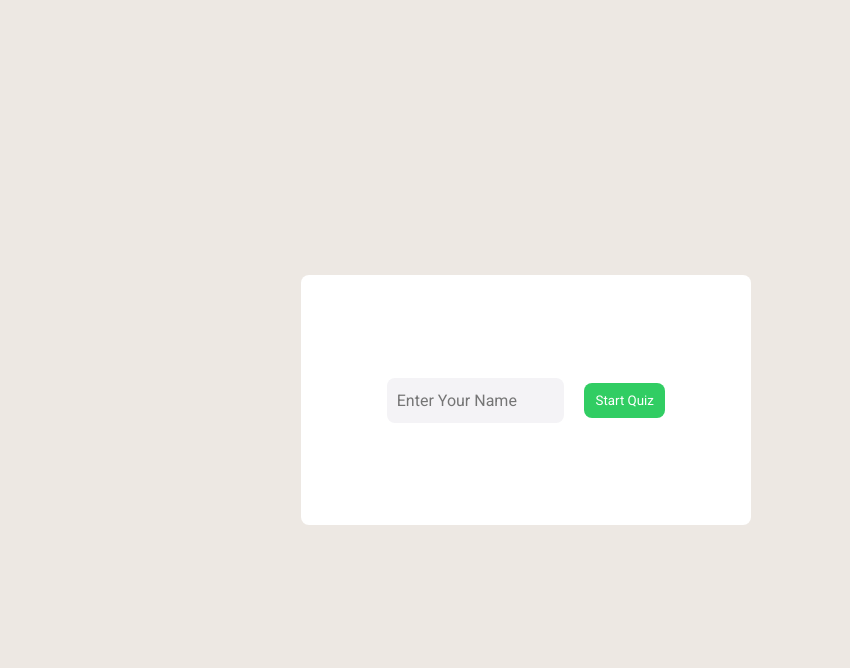
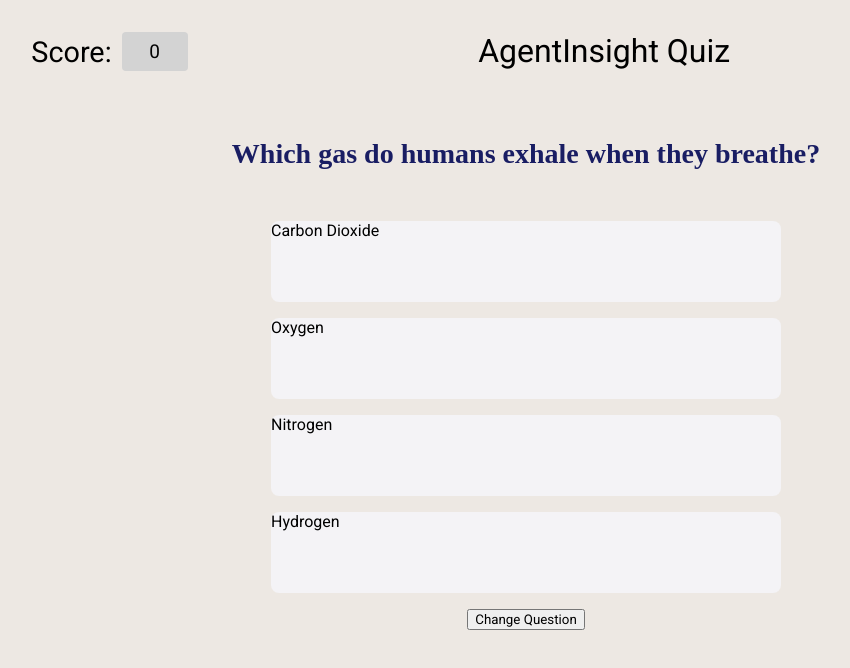
Before and after one commit to kanishkcs/agentInsights-assighnment, a React (Vite) app: page / in a window 1280 px wide. Shown: the top 668 px of the page, without its empty margins (114-964 px from the left). Built offline with nearby package versions, Linux system fonts and the light colour scheme.

Commit message:
Shuffle Questions + Score Done

```diff
--- a/src/App.jsx
+++ b/src/App.jsx
@@ -12,8 +12,8 @@ function App() {
     <>
     <Router>
       <Routes>
-        <Route path='/quiz' element={<Quiz/>}/>
-        <Route path='/' element={<Welcome/>}/>
+        <Route path='/' element={<Quiz/>}/>
+        <Route path='/welcome' element={<Welcome/>}/>
       </Routes>
     </Router>
     </>
--- /dev/null
+++ b/src/assets/data.js
@@ -0,0 +1,97 @@
+export const data = [
+    {
+      "question": "What is the largest planet in our solar system?",
+      "options": ["Earth", "Venus", "Jupiter", "Mars"],
+      "answer": "Jupiter"
+    },
+    {
+      "question": "Which gas do plants absorb from the atmosphere?",
+      "options": ["Oxygen", "Nitrogen", "Carbon Dioxide", "Hydrogen"],
+      "answer": "Carbon Dioxide"
+    },
+    {
+      "question": "Who wrote 'Romeo and Juliet'?",
+      "options": ["Charles Dickens", "Jane Austen", "William Shakespeare", "F. Scott Fitzgerald"],
+      "answer": "William Shakespeare"
+    },
+    {
+      "question": "What is the chemical symbol for gold?",
+      "options": ["Au", "Ag", "Fe", "Hg"],
+      "answer": "Au"
+    },
+    {
+      "question": "In which year did the Titanic sink?",
+      "options": ["1907", "1912", "1915", "1920"],
+      "answer": "1912"
+    },
+    {
+      "question": "What is the largest mammal in the world?",
+      "options": ["Giraffe", "Blue Whale", "Elephant", "Hippopotamus"],
+      "answer": "Blue Whale"
+    },
+    {
+      "question": "What is the main gas found in the Earth's atmosphere?",
+      "options": ["Oxygen", "Carbon Dioxide", "Nitrogen", "Hydrogen"],
+      "answer": "Nitrogen"
+    },
+    {
+      "question": "Which country is known as the Land of the Rising Sun?",
+      "options": ["China", "South Korea", "Japan", "Vietnam"],
+      "answer": "Japan"
+    },
+    {
+      "question": "What is the largest organ in the human body?",
+      "options": ["Brain", "Heart", "Skin", "Liver"],
+      "answer": "Skin"
+    },
+    {
+      "question": "Who is known as the father of modern physics?",
+      "options": ["Isaac Newton", "Albert Einstein", "Galileo Galilei", "Stephen Hawking"],
+      "answer": "Albert Einstein"
+    },
+    {
+      "question": "What is the currency of Japan?",
+      "options": ["Yen", "Dollar", "Euro", "Pound"],
+      "answer": "Yen"
+    },
+    {
+      "question": "Which gas do humans exhale when they breathe?",
+      "options": ["Carbon Dioxide", "Oxygen", "Nitrogen", "Hydrogen"],
+      "answer": "Carbon Dioxide"
+    },
+    {
+      "question": "Who wrote 'To Kill a Mockingbird'?",
+      "options": ["Mark Twain", "Harper Lee", "George Orwell", "J.K. Rowling"],
+      "answer": "Harper Lee"
+    },
+    {
+      "question": "What is the chemical symbol for silver?",
+      "options": ["Si", "Ag", "Fe", "Hg"],
+      "answer": "Ag"
+    },
+    {
+      "question": "In which year did World War I begin?",
+      "options": ["1901", "1914", "1918", "1923"],
+      "answer": "1914"
+    },
+    {
+      "question": "What is the tallest mountain in the world?",
+      "options": ["K2", "Kilimanjaro", "Mount Everest", "Denali"],
+      "answer": "Mount Everest"
+    },
+    {
+      "question": "Which planet is often referred to as the 'Red Planet'?",
+      "options": ["Venus", "Mars", "Saturn", "Neptune"],
+      "answer": "Mars"
+    },
+    {
+      "question": "Who painted the 'Starry Night'?",
+      "options": ["Vincent Van Gogh", "Pablo Picasso", "Leonardo Da Vinci", "Claude Monet"],
+      "answer": "Vincent Van Gogh"
+    },
+    {
+      "question": "What is the chemical symbol for water?",
+      "options": ["H2O", "CO2", "O2", "NaCl"],
+      "answer": "H2O"
+    }
+  ]
--- a/src/component/OptionCard.jsx
+++ b/src/component/OptionCard.jsx
@@ -1,6 +1,16 @@
 import styled from "styled-components"
 
-const Wrapper = styled.div``
+const Wrapper = styled.div`
+margin: 1rem;
+display: flex;
+border-radius: 8px;
+background: #F4F3F6;
+cursor: pointer;
+width: 510px;
+height: 81px;
+flex-shrink: 0;
+
+`
 
 const Left = styled.div``
 
@@ -12,14 +22,14 @@ const Right = styled.div`
 
 const OptionCard = ({question,option}) => {
   return (
-<>
+
 
     <Wrapper>
-        <Left></Left>
-        <Middle></Middle>
+        <Left>{option}</Left>
+        <Middle>{question}</Middle>
 
     </Wrapper>
-</>
+
   )
 }
 
--- a/src/component/Quiz.jsx
+++ b/src/component/Quiz.jsx
@@ -1,56 +1,156 @@
-import { startTransition, useState } from "react"
-import styled from "styled-components"
+import { startTransition, useEffect, useState } from "react";
+import styled from "styled-components";
+import { data } from "../assets/data";
+import OptionCard from "./OptionCard";
 
+const Wrapper = styled.div`
+  display: flex;
+  flex-direction: column;
+  justify-content: center;
+  align-items: center;
+`;
 
-const Wrapper = styled.div``
+const TopBar = styled.div`
+  display: flex;
+  justify-content: space-around;
+  margin-top: 2rem;
+  width: 100%;
+`;
 
-const TopBar = styled.div``
+const TopBarHeading = styled.span`
+  font-size: 2rem;
+  @media screen and (max-width: 1000px) {
+    font-size: 16px;
+  }
+`;
 
-const TopBarHeading = styled.h3``
+const ScoreDiv = styled.div`
+  display: flex;
 
-const ScoreDiv = styled.div``
+  align-items: center;
+  font-size: 1.8rem;
+  gap: 10px;
+  @media screen and (max-width: 1000px) {
+    font-size: 14px;
+  }
+`;
+const Score = styled.div`
+  text-align: center;
+  width: 50px;
+  padding: 8px;
+  border-radius: 4px;
+  background-color: lightgray;
+  font-size: 19px;
+  @media screen and (max-width: 1000px) {
+    padding: 4px;
+    font-size: 14px;
+  }
+`;
 
-const QuestionDiv  = styled.div``
+const QuestionDiv = styled.div``;
 
+const OptionsDiv = styled.div``;
 
-const OptionsDiv = styled.div`
+const Question = styled.span`
+  color: #191d63;
+  text-align: center;
+  font-family: General Sans;
+  font-size: 28px;
+  font-style: normal;
+  font-weight: 600;
+  line-height: 38px; /* 135.714% */
+`;
 
-`
+const QuestionTimer = styled.div``;
 
+const NextButton = styled.button``;
 
-const QuestionTimer = styled.div`
-`
+const ProgressBar = styled.div``;
 
-const NextButton = styled.button``
+const Middle = styled.div`
+  margin-top: 4rem;
+  display: flex;
+  flex-direction: column;
+  width: 50%;
+  text-align: center;
+  align-items: center;
+  justify-content: center;
+  gap: 2rem;
+`;
+const Bottom = styled.div``;
 
-const ProgressBar = styled.div``
+const Option = styled.div``;
 
-const Middle = styled.div``
-const Bottom = styled.div``
+function shuffleArray(array) {
+  const shuffledArray = [...array];
+  for (let i = shuffledArray.length - 1; i > 0; i--) {
+    const j = Math.floor(Math.random() * (i + 1));
+    [shuffledArray[i], shuffledArray[j]] = [shuffledArray[j], shuffledArray[i]];
+  }
+  return shuffledArray;
+}
 
 const Quiz = () => {
-    const [score,setScore] = useState(0);
-    const [userAnswer ,setUserAnswer] = useState("");
-    const [questionNumber ,setQuestionNumber] = useState(0)
+  const [score, setScore] = useState(0);
+  const [userAnswer, setUserAnswer] = useState("");
+  const [questionNumber, setQuestionNumber] = useState(0);
+  const [questions, setQuestions] = useState([]);
+  const [newQuiz, setNewQuiz] = useState(false);
 
+  useEffect(() => {
+    setQuestions(shuffleArray(data));
+  }, [newQuiz]);
 
+  const changeQuestion = () => {
+    if (questionNumber == questions.length - 1) {
+      setNewQuiz(!newQuiz);
+    } else {
+      setQuestionNumber((prev) => prev + 1);
+    }
+  };
 
+  const checkAnswer = (e) => {
+    if (e == questions[questionNumber].answer) {
+      setScore((score) => score + 10);
+      console.log(item, questions[questionNumber].answer);
+    }
+    console.log(item, questions[questionNumber].answer);
+  };
 
   return (
     <>
+      <Wrapper>
+        <TopBar>
+          <ScoreDiv>
+            Score: <Score> {score}</Score>
+          </ScoreDiv>
+          <TopBarHeading>AgentInsight Quiz</TopBarHeading>
+          <div></div>
+        </TopBar>
+        <Middle>
+          <QuestionDiv>
+            <Question>{questions[questionNumber]?.question}</Question>
+          </QuestionDiv>
+          <OptionsDiv>
+            {questions[questionNumber]?.options.map((item) => {
+              return (
+                <Option onClick={() => checkAnswer(item)}>
+                  <OptionCard
+                    onClick={() => console.log("clicked")}
+                    key={item}
+                    question={item}
+                  />
+                </Option>
+              );
+            })}
+          </OptionsDiv>
+        </Middle>
+        <Bottom>
+          <NextButton onClick={changeQuestion}>Change Question</NextButton>
+        </Bottom>
+      </Wrapper>
+    </>
+  );
+};
 
-    <Wrapper>
-        <TopBar>
-
-            <ScoreDiv>{score}</ScoreDiv>
-            <TopBarHeading>AgentInsight Quiz</TopBarHeading>
-        </TopBar>
-        <Middle></Middle>
-        <Bottom></Bottom>
-    </Wrapper>
-
-    </>
-  )
-}
-
-export default Quiz
+export default Quiz;
```
